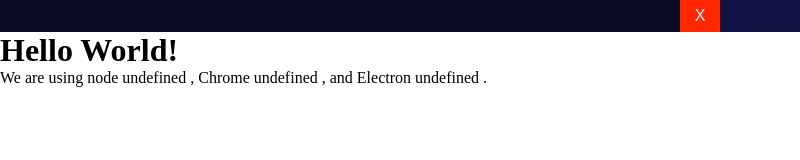
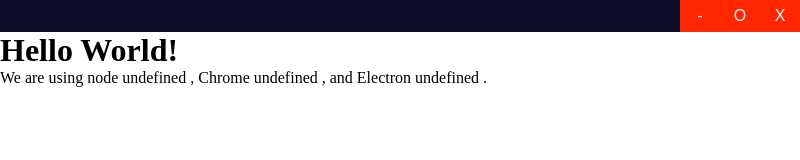
Before and after one commit to HDK101/electron-project, an Electron app: page index.html in a window 800 px wide. Drawn offline with Linux system fonts and the light colour scheme.

Commit message:
Added maximize and minimize buttons

```diff
--- a/index.html
+++ b/index.html
@@ -15,6 +15,8 @@
     <div class="div div--type-window_bar">
       <!-- Bar button   -->
       <div class="div div--type-buttons_bar">
+          <button class="button button--type-bar button--bar-close" onclick="minimizeWindow()">-</button>
+          <button class="button button--type-bar button--bar-close" onclick="maximizeWindow()">O</button>
           <button class="button button--type-bar button--bar-close" onclick="closeWindow()">X</button>
       </div>
     </div>
--- a/style.css
+++ b/style.css
@@ -24,6 +24,7 @@
   width: 120px;
   height: 100%;
   float: right;
+  display: flex;
 }
 
 /*BUTTON*/
--- a/utils.js
+++ b/utils.js
@@ -3,5 +3,14 @@
 closeWindow = () => {
   let window = remote.getCurrentWindow();
   window.close();
-  console.log("Should be working!");
 };
+
+maximizeWindow = () => {
+  let window = remote.getCurrentWindow();
+  window.isMaximized ? window.maximize() : window.minimize();
+};
+
+minimizeWindow = () => {
+  let window = remote.getCurrentWindow();
+  window.minimize();
+};
```
